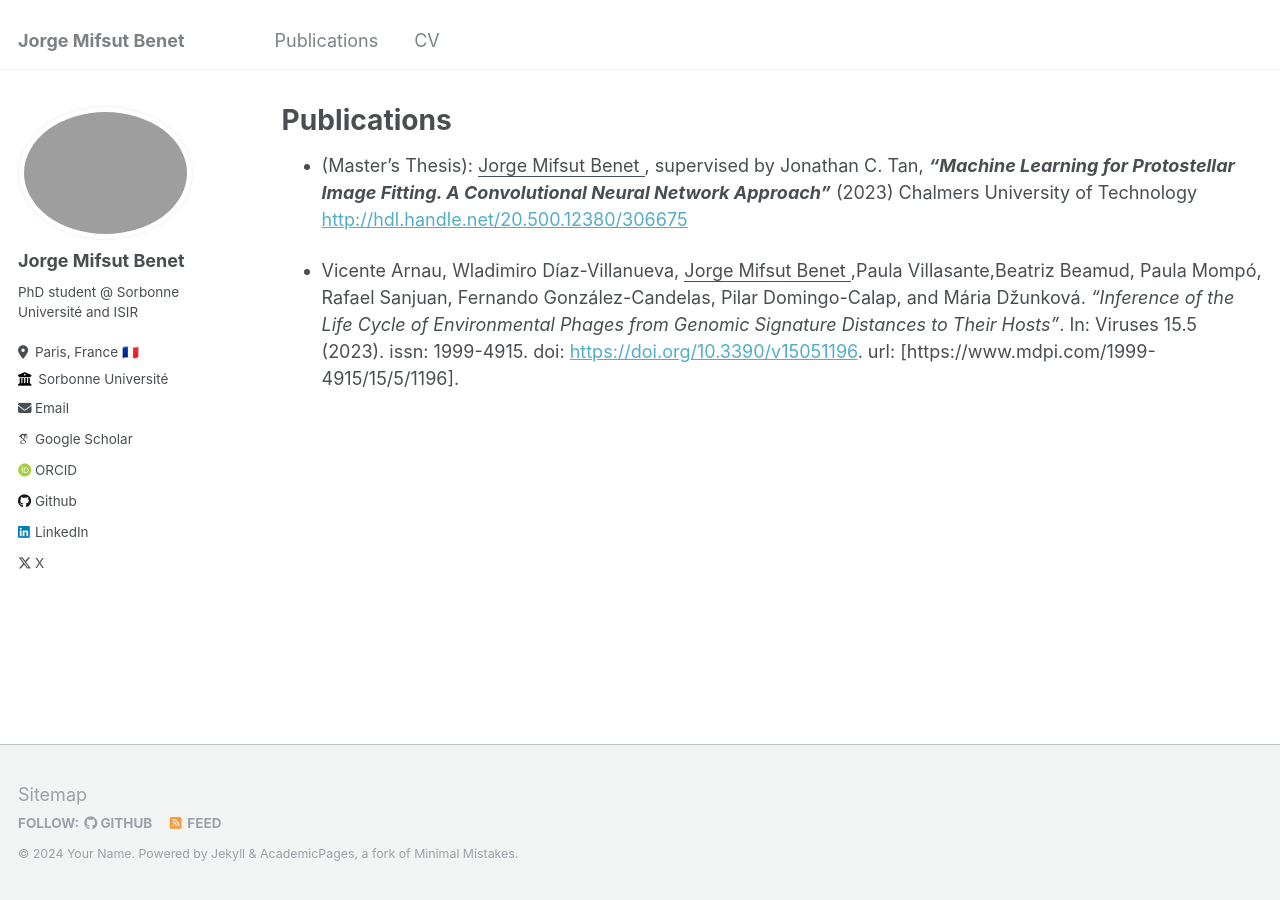
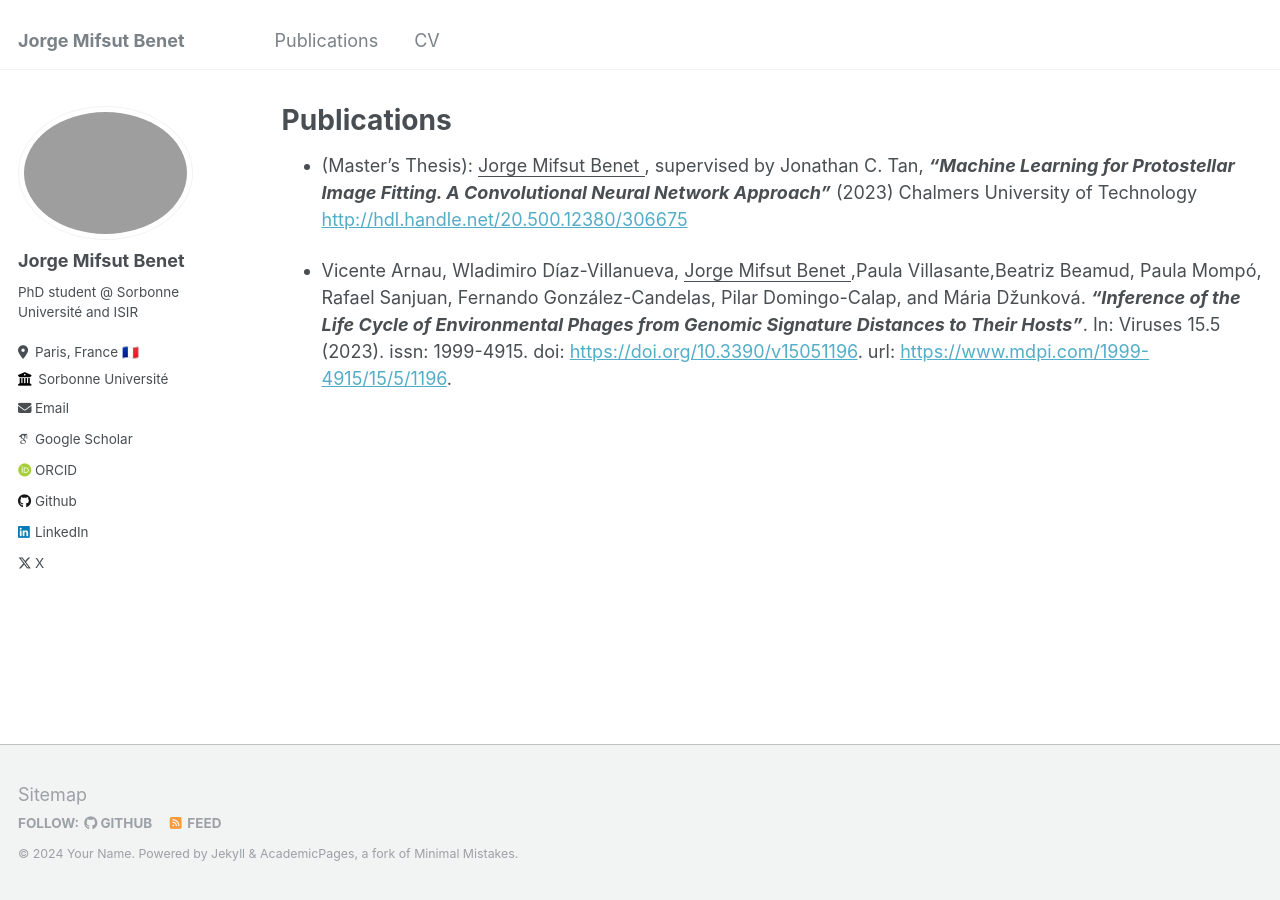
Before and after one commit to jorge-mifsut/jorge-mifsut.github.io, a Jekyll site: the page built from _pages/publications.md, in a window 1280 px wide. Built offline with Jekyll 4.4.1, drawn with Linux system fonts in a browser that asks for light colours; some web fonts are replaced; part of the change alters nothing that is shown.

```diff
--- a/_pages/publications.md
+++ b/_pages/publications.md
@@ -9,4 +9,4 @@ author_profile: true
 [http://hdl.handle.net/20.500.12380/306675](http://hdl.handle.net/20.500.12380/306675)
 
 
- - Vicente Arnau, Wladimiro Díaz-Villanueva,  <u> Jorge Mifsut Benet </u>,Paula Villasante,Beatriz Beamud, Paula Mompó, Rafael Sanjuan, Fernando González-Candelas, Pilar Domingo-Calap, and Mária Džunková. *“Inference of the Life Cycle of Environmental Phages from Genomic Signature Distances to Their Hosts”*. In: Viruses 15.5 (2023). issn: 1999-4915. doi: [https://doi.org/10.3390/v15051196](10.3390/v15051196). url: [https://www.mdpi.com/1999-4915/15/5/1196].
+ - Vicente Arnau, Wladimiro Díaz-Villanueva,  <u> Jorge Mifsut Benet </u>,Paula Villasante,Beatriz Beamud, Paula Mompó, Rafael Sanjuan, Fernando González-Candelas, Pilar Domingo-Calap, and Mária Džunková. ***“Inference of the Life Cycle of Environmental Phages from Genomic Signature Distances to Their Hosts”***. In: Viruses 15.5 (2023). issn: 1999-4915. doi: [https://doi.org/10.3390/v15051196](10.3390/v15051196). url: [https://www.mdpi.com/1999-4915/15/5/1196](https://www.mdpi.com/1999-4915/15/5/1196).
```
